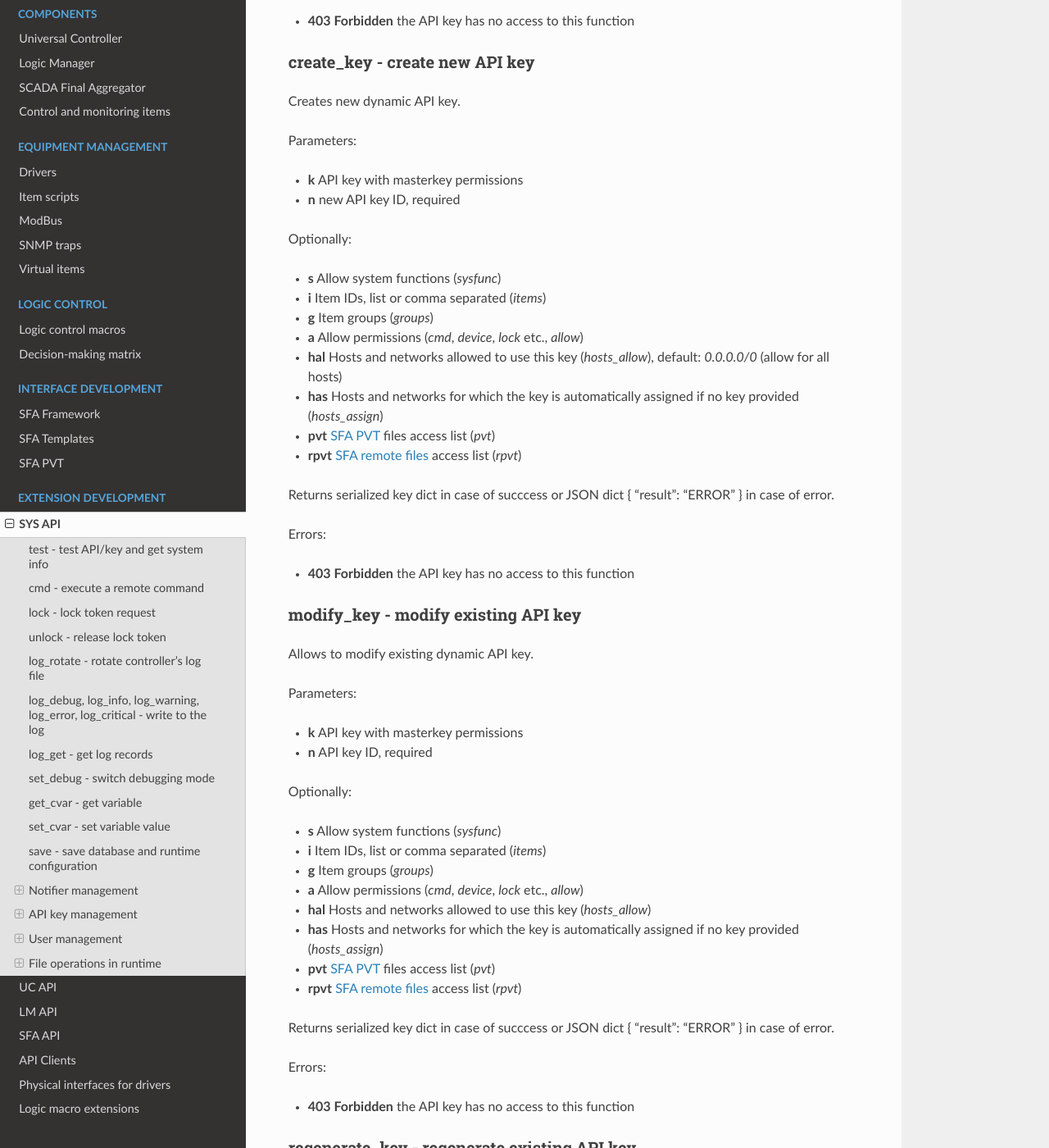
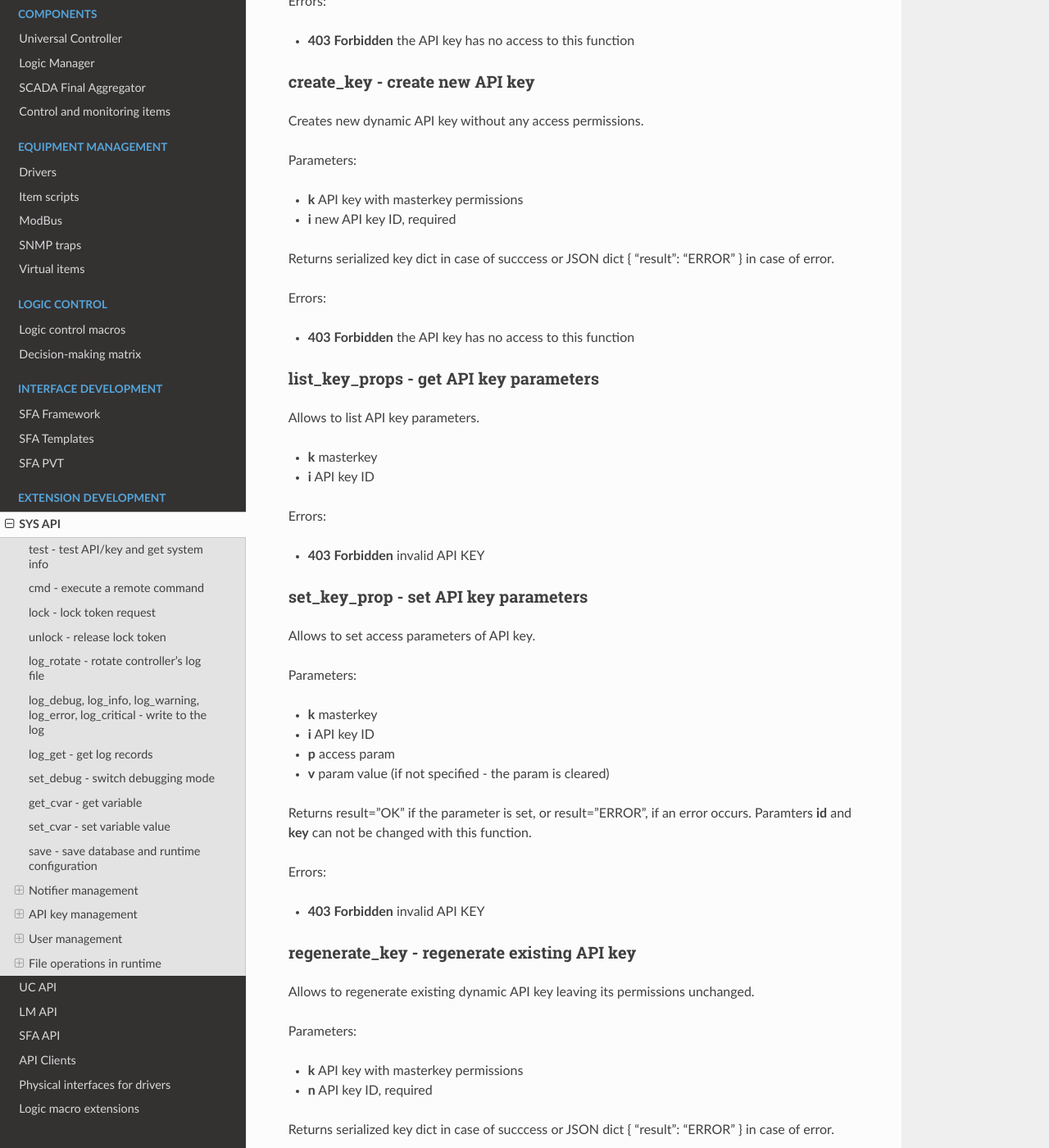
Before and after one commit to alttch/eva3, a Sphinx documentation site: the page built from doc/sys_api.rst, in a window 1280 px wide and 1400 px high, scrolled down 9212 px. Shown: the whole window at 82% size. Built offline with Sphinx 7.4.7 and the Read the Docs theme 2.0.0, drawn with Linux system fonts in a browser that asks for light colours; some of the changed text lies outside the part shown.

Commit message:
key funcs

```diff
--- a/doc/sys_api.rst
+++ b/doc/sys_api.rst
@@ -407,25 +407,12 @@ Errors:
 create_key - create new API key
 -------------------------------
 
-Creates new dynamic API key.
+Creates new dynamic API key without any access permissions.
 
 Parameters:
 
 * **k** API key with masterkey permissions
-* **n** new API key ID, required
-
-Optionally:
-
-* **s** Allow system functions (*sysfunc*)
-* **i** Item IDs, list or comma separated (*items*)
-* **g** Item groups (*groups*)
-* **a** Allow permissions (*cmd*, *device*, *lock* etc., *allow*)
-* **hal** Hosts and networks allowed to use this key (*hosts_allow*), default:
-  *0.0.0.0/0* (allow for all hosts)
-* **has** Hosts and networks for which the key is automatically assigned if no
-  key provided (*hosts_assign*)
-* **pvt** :doc:`/sfa/sfa_pvt` files access list (*pvt*)
-* **rpvt** :ref:`SFA remote files<sfa_rpvt>` access list (*rpvt*)
+* **i** new API key ID, required
 
 Returns serialized key dict in case of succcess or JSON dict { "result":
 "ERROR" } in case of error.
@@ -434,34 +421,36 @@ Errors:
 
 * **403 Forbidden** the API key has no access to this function
 
-modify_key - modify existing API key
-------------------------------------
+list_key_props - get API key parameters
+---------------------------------------
 
-Allows to modify existing dynamic API key.
+Allows to list API key parameters.
+
+* **k** masterkey
+* **i** API key ID
+
+Errors:
+
+* **403 Forbidden** invalid API KEY
+
+set_key_prop - set API key parameters
+-------------------------------------
+
+Allows to set access parameters of API key.
 
 Parameters:
 
-* **k** API key with masterkey permissions
-* **n** API key ID, required
+* **k** masterkey
+* **i** API key ID
+* **p** access param
+* **v** param value (if not specified - the param is cleared)
 
-Optionally:
-
-* **s** Allow system functions (*sysfunc*)
-* **i** Item IDs, list or comma separated (*items*)
-* **g** Item groups (*groups*)
-* **a** Allow permissions (*cmd*, *device*, *lock* etc., *allow*)
-* **hal** Hosts and networks allowed to use this key (*hosts_allow*)
-* **has** Hosts and networks for which the key is automatically assigned if
-  no key provided (*hosts_assign*)
-* **pvt** :doc:`/sfa/sfa_pvt` files access list (*pvt*)
-* **rpvt** :ref:`SFA remote files<sfa_rpvt>` access list (*rpvt*)
-
-Returns serialized key dict in case of succcess or JSON dict { "result":
-"ERROR" } in case of error.
+Returns result="OK" if the parameter is set, or result="ERROR", if an error
+occurs. Paramters **id** and **key** can not be changed with this function.
 
 Errors:
 
-* **403 Forbidden** the API key has no access to this function
+* **403 Forbidden** invalid API KEY
 
 regenerate_key - regenerate existing API key
 --------------------------------------------
```
